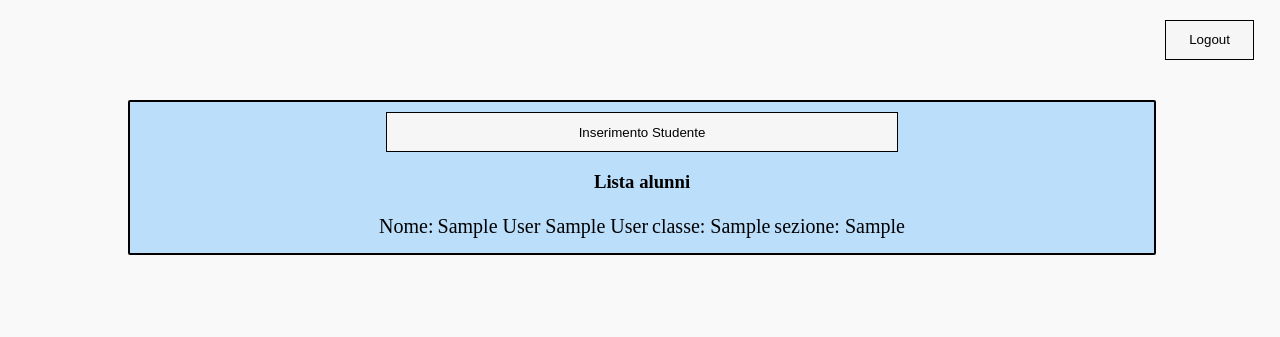
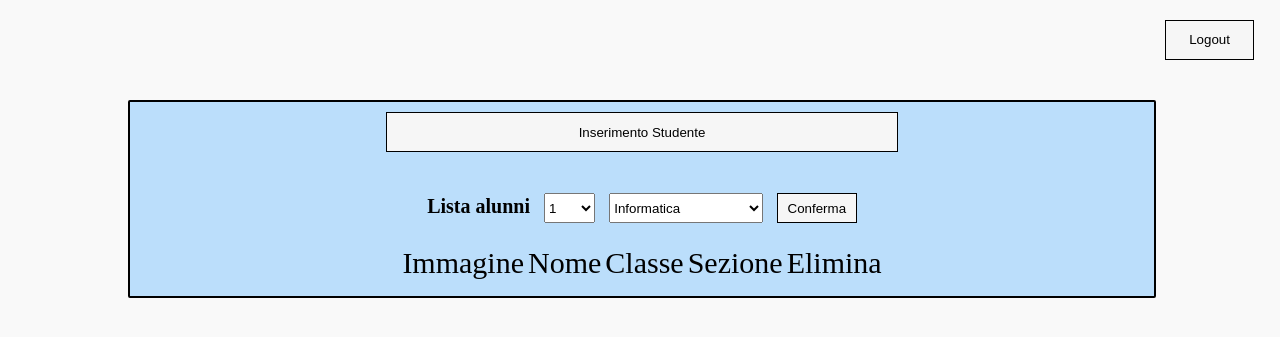
Before and after one commit to AndreaAcanfora/gestione-scuola, a PHP site: page /home.php in a window 1280 px wide. Shown: the top 337 px of the page. Run offline with PHP 8.4, Linux system fonts and the light colour scheme; tables that the repository leaves empty or names only in its code hold one stand-in row (values such as "Sample post").

Commit message:
cancellazione

```diff
--- a/css/style.css
+++ b/css/style.css
@@ -109,9 +109,37 @@ button#logout{
 }
 
 div#list{
-	font-size: 20px;
+	font-size: 30px;
 }
 
 #sect{
 	width: 40%;
 }
+#sect2{
+	width: 15%;
+	margin-left: 10px;
+}
+#sectClass{
+	width: 5%;
+}
+
+#btnList{
+	font-size: 25px;
+	width: 30px;
+	height: 30px;
+}
+
+#titleHome{
+	font-size: 20px;
+	margin-right: 10px;
+}
+
+#homeButton{
+	width: 80px;
+	height: 30px;
+	margin-left: 10px;
+}
+
+table{
+	margin-top: 20px;
+}
--- a/database.php
+++ b/database.php
@@ -45,7 +45,7 @@ function validate(){
 	$section = array('Informatica', 'Chimica', 'Idraulica', 'Edilizia', 'Meccanica', 'Elettronica', 'Elettrotecnica');
 	if (!is_int(array_search($_POST['section'], $section)))
 		$result = 0;
-	if (is_integer($_POST['class'])){
+	if (is_integer($_POST['class'] + 1)){
 		if ($_POST['class'] < 1 || $_POST['class'] > 5)
 			$result = 0;
 	} else {
--- a/head.php
+++ b/head.php
@@ -4,5 +4,6 @@
 	<script src="js/jquery.min.js"></script>
 	<script src="js/jquery.validate.min.js"></script>
 	<script type="text/javascript" src="js/validate.js"></script>
+	<script type="text/javascript" src="js/manage.js"></script>
 	<link rel="stylesheet" type="text/css" href="css/style.css">
 </head>
--- a/home.php
+++ b/home.php
@@ -1,7 +1,5 @@
 <?php
-
 $conn = mysqli_connect("localhost", "root", "", "scuola");
-
 if (mysqli_connect_errno())
     printf("Connect failed: %s\n", mysqli_connect_error());
 $res = mysqli_query($conn, "SELECT login FROM admin WHERE 1");
@@ -21,16 +19,27 @@ if($user['login'] != true){
       <div id="container3">
         <center>
           <button onclick="goTo('insert.php')" id="insert">Inserimento Studente</button>
-            <h3>Lista alunni</h3>
+          <form method="POST" action="home.php">
+          <strong id="titleHome">Lista alunni</strong>
+          <select name="class" id="sectClass">
+            <?php
+              for($i = 1; $i<=5;$i++)
+                echo "<option value='{$i}'>{$i}</option>";
+            ?>
+          </select>
+          <select name="section" id="sect2">
+          <?php
+            $section = array('Informatica', 'Chimica', 'Idraulica', 'Edilizia', 'Meccanica', 'Elettronica', 'Elettrotecnica');
+            foreach ($section as $key => $value)
+              echo "<option value='{$value}'>{$value}</option>";
+          ?>
+          </select>
+          <button type="submit" id="homeButton">Conferma</button>
+          </form>
           <div id="list">
             <?php include 'list.php';?>
           </div>
         </center>
-        <div>
+      </div>
   </body>
 </html>
-<script>
-function goTo(link){
-  window.location.href = link;
-}
-</script>
--- /dev/null
+++ b/js/manage.js
@@ -0,0 +1,7 @@
+function deleteStud(id_studente){
+    alert("Sicuro?");
+    window.location.href = 'deleteUser.php?id='+id_studente;
+}
+function goTo(link){
+    window.location.href = link;
+}
--- a/list.php
+++ b/list.php
@@ -4,13 +4,30 @@
 	if (mysqli_connect_errno())
 	    printf("Connect failed: %s\n", mysqli_connect_error());
 	else{
-		$res = mysqli_query($con, "SELECT nome, cognome, classe, sezione
-								   FROM `studenti`");
+		if(!isset($_POST['class'])){
+			$class = 1;
+			$section = 'Informatica';
+		}else{
+			$class = $_POST['class'];
+			$section = $_POST['section'];
+		}
+		$res = mysqli_query($con, "SELECT id_studente , nome, cognome, classe, sezione
+									   						 FROM `studenti`
+									   						 WHERE studenti.classe = {$class}
+									   						 AND studenti.sezione = '{$section}'");
+		echo '<tr><td align="center"> Immagine  </td>
+					<td align="center">     Nome </td>
+					<td align="center">			Classe </td>
+					<td align="center">			Sezione</td>
+					<td align="right">      Elimina </td></tr>';
 		while ($user = mysqli_fetch_assoc($res)) {
+			$id_studente = $user['id_studente'];
 			echo '<tr><td>
-						Nome: </td><td>' . $user['nome'] . ' ' . $user['cognome'] . '</td><td>
-						classe: ' . $user['classe'] . '</td><td>
-						sezione: ' . $user['sezione'] . '</td></tr>';
+						<img src="img/avatar.png" width="100px" height="100px"> </td><td>' .
+						$user['nome'] . ' ' . $user['cognome'] . '</td><td align="center"> ' .
+						$user['classe'] . '</td><td>' .
+						$user['sezione'] . "</td><td align='center'>
+						<button id='btnList' onclick=\"deleteStud({$id_studente})\"> X </button>". '</td></tr>';
 		};
 		mysqli_free_result($res);
 		mysqli_close($con);
```
Also changed, not shown: deleteUser.php (added, +11 -0 lines), img/avatar.png (added). Lines whose indentation alone changed are shown as unchanged.
